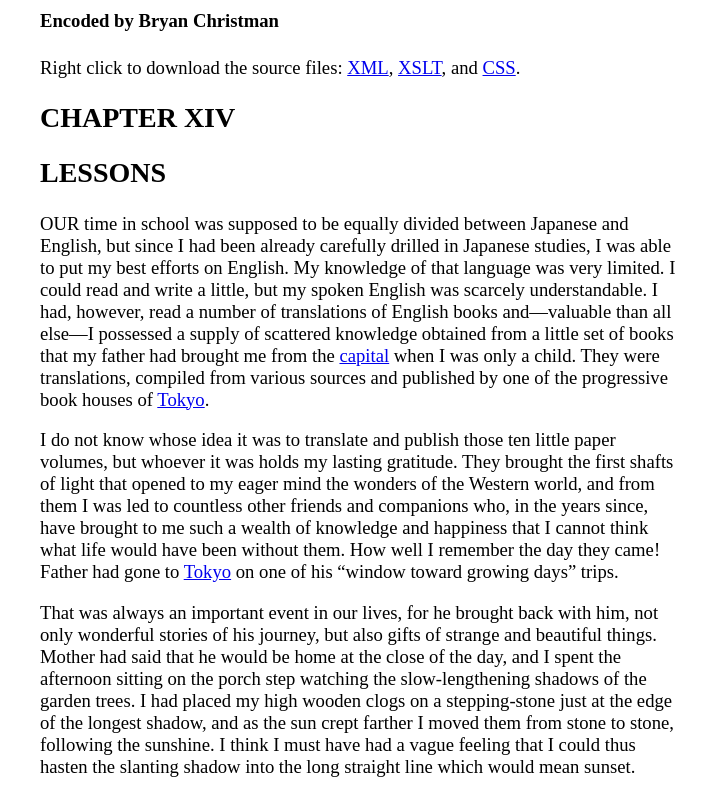
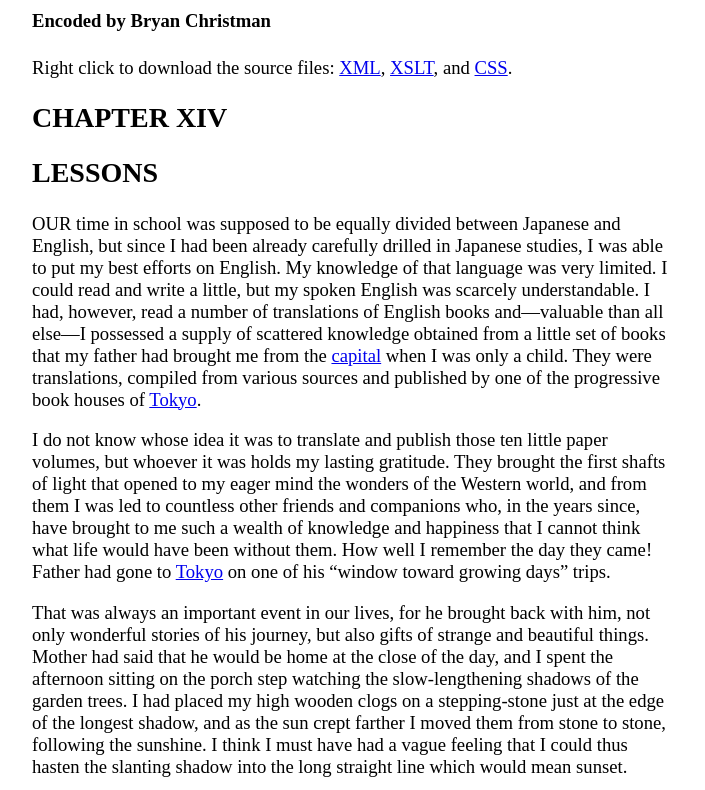
Before and after one commit to bryanachristman/DaughteroftheSamurai, a plain HTML site: page Samurai.html in a window 1280 px wide. Shown: the part 109-899 px from the top of the page, without its empty margins (268-973 px from the left). Drawn offline with Linux system fonts and the light colour scheme.

Commit message:
Update Samurai.css

```diff
--- a/Samurai.css
+++ b/Samurai.css
@@ -1,6 +1,7 @@
 body {
 
     font-size: 14pt;
-    padding-left: 300px;
+    margin-right: 300px;
+    margin-left: 300px;
     width: 50%;
 }
```
